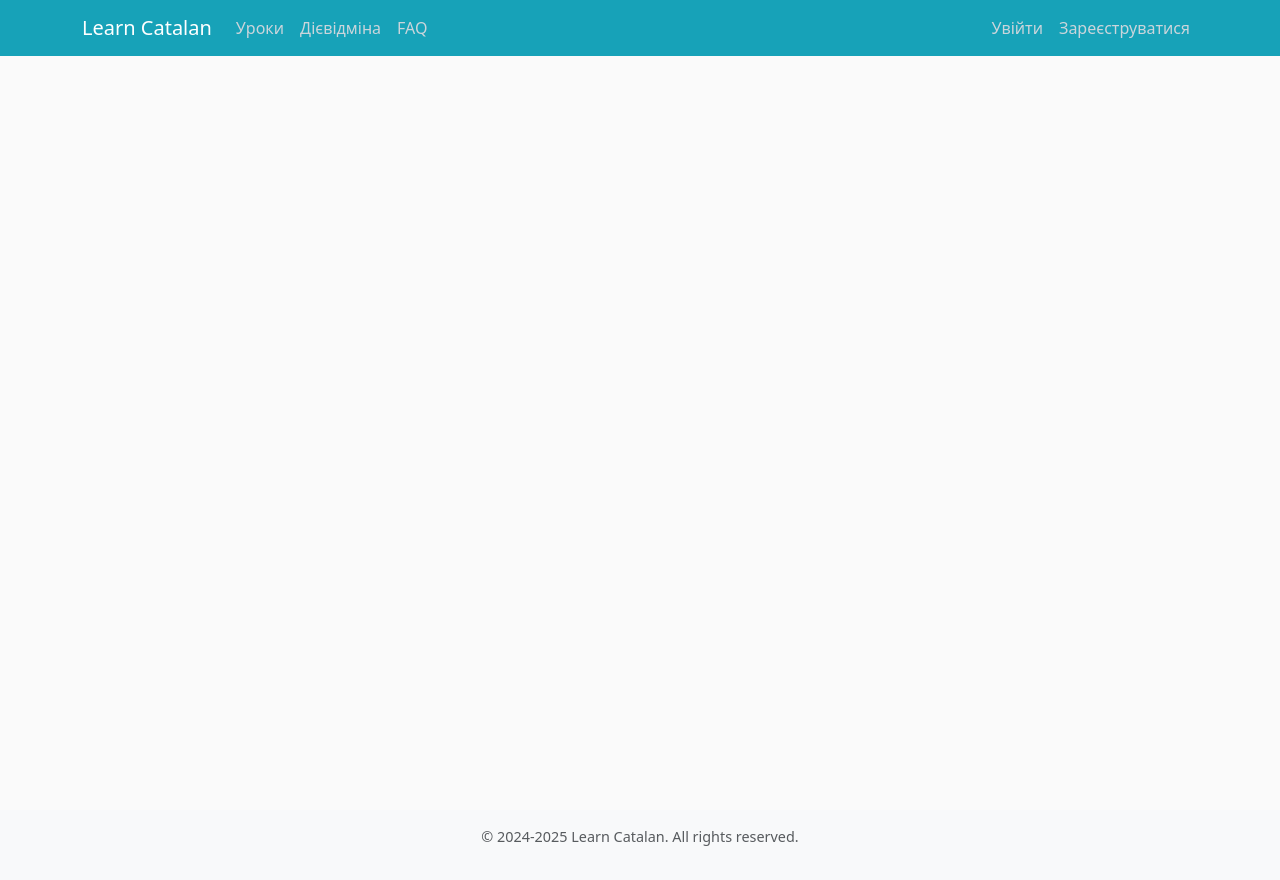
After one commit to Andriy-Rudyi/learn-catalan, a Flask app: template flaskblog/templates/home_layout.html in a window 1280 px wide. The commit adds this page. Run offline with Flask 3, Linux system fonts and the light colour scheme; the template is opened without the code that fills it, so the values that code supplies are empty.

```diff
--- /dev/null
+++ b/flaskblog/templates/home_layout.html
@@ -0,0 +1,84 @@
+<!DOCTYPE html>
+<html lang="en">
+<head>
+    <meta charset="UTF-8">
+    <meta name="viewport" content="width=device-width, initial-scale=1.0">
+
+    <!-- Bootstrap CSS -->
+    <link href="https://cdn.jsdelivr.net/npm/bootstrap@5.3.3/dist/css/bootstrap.min.css" rel="stylesheet" integrity="sha384-QWTKZyjpPEjISv5WaRU9OFeRpok6YctnYmDr5pNlyT2bRjXh0JMhjY6hW+ALEwIH" crossorigin="anonymous">
+
+    <link rel="stylesheet" type="text/css" href="{{ url_for('static', filename='main.css') }}">
+
+    <link rel="icon" href="../static/favicon.ico" type="image/x-icon">
+
+    {% if title %}
+    <title>Learn Catalan - {{ title }}</title>
+    {% else %}
+    <title>Learn Catalan</title>
+    {% endif %}
+</head>
+<body class="d-flex flex-column min-vh-100">
+    <header class="site-header">
+        <nav class="navbar navbar-expand-md navbar-dark bg-steel fixed-top">
+          <div class="container">
+            <a class="navbar-brand mr-4" href="/">Learn Catalan</a>
+            <button class="navbar-toggler" type="button" data-bs-toggle="collapse" data-bs-target="#navbarToggle" aria-controls="navbarToggle" aria-expanded="false" aria-label="Toggle navigation">
+              <span class="navbar-toggler-icon"></span>
+            </button>
+            <div class="collapse navbar-collapse position-relative" id="navbarToggle">
+              <hr>
+              <div class="navbar-nav mr-auto start-0 ">
+                <a class="nav-item nav-link" href="{{ url_for('main.lessons') }}">Уроки</a>
+                <a class="nav-item nav-link" href="{{ url_for('main.conjugator') }}">Дієвідміна</a>
+                <a class="nav-item nav-link" href="{{ url_for('main.faq') }}">FAQ</a>
+              </div>
+              <!-- Navbar Right Side -->
+              <div class="navbar-nav ms-auto d-md-flex justify-content-end">
+                {% if current_user.is_authenticated %}
+                  {% if current_user.username == 'Andriy' %}
+                  <a class="nav-item nav-link" href="{{ url_for('posts.new_post') }}">Новий урок</a>
+                  {% endif %}
+                  <a class="nav-item nav-link" href="{{ url_for('users.account') }}">Моя сторінка</a>
+                <a class="nav-item nav-link" href="{{ url_for('users.logout') }}">Вийти</a>
+                {% else %}
+                <a class="nav-item nav-link" href="{{ url_for('users.login') }}">Увійти</a>
+                <a class="nav-item nav-link" href="{{ url_for('users.register') }}">Зареєструватися</a>
+                {% endif %}
+              </div>
+            </div>
+          </div>
+        </nav>
+      </header>
+      <main role="main" class="container">
+        <div class="row">
+          <div class="col-md-8 mx-auto">
+            {% with messages = get_flashed_messages(with_categories=true) %}
+                {% if messages %}
+                    {% for category, message in messages %}
+                        <div class="alert alert-{{ category }}">
+                            {{ message }}
+                        </div>
+                    {% endfor %}
+                {% endif %}
+            {% endwith %}
+            {% block content %}{% endblock %}
+          </div>
+        </div>
+        <!-- <div class="footer">
+          <p>&copy; 2024 LearnCatalan. All rights reserved.</p>
+        </div> -->
+      </main>
+      <!-- Footer -->
+      <footer class="footer mt-auto py-3 bg-light">
+        <div class="container">
+          <p class="text-muted text-center">&copy; 2024-2025 Learn Catalan. All rights reserved.</p>
+        </div>
+      </footer>
+
+
+
+
+      <script src="https://cdn.jsdelivr.net/npm/@popperjs/core@2.11.6/dist/umd/popper.min.js" integrity="sha384-oBqDVmMz9ATKxIep9tiCxS/Z9fNfEXiDAYTujMAeBAsjFuCZSmKbSSUnQlmh/jp3" crossorigin="anonymous"></script>
+      <script src="https://cdn.jsdelivr.net/npm/bootstrap@5.2.3/dist/js/bootstrap.min.js" integrity="sha384-cuYeSxntonz0PPNlHhBs68uyIAVpIIOZZ5JqeqvYYIcEL727kskC66kF92t6Xl2V" crossorigin="anonymous"></script>
+</body>
+</html>
```
Also changed, not shown: flaskblog/templates/home.html (+18 -8 lines).
